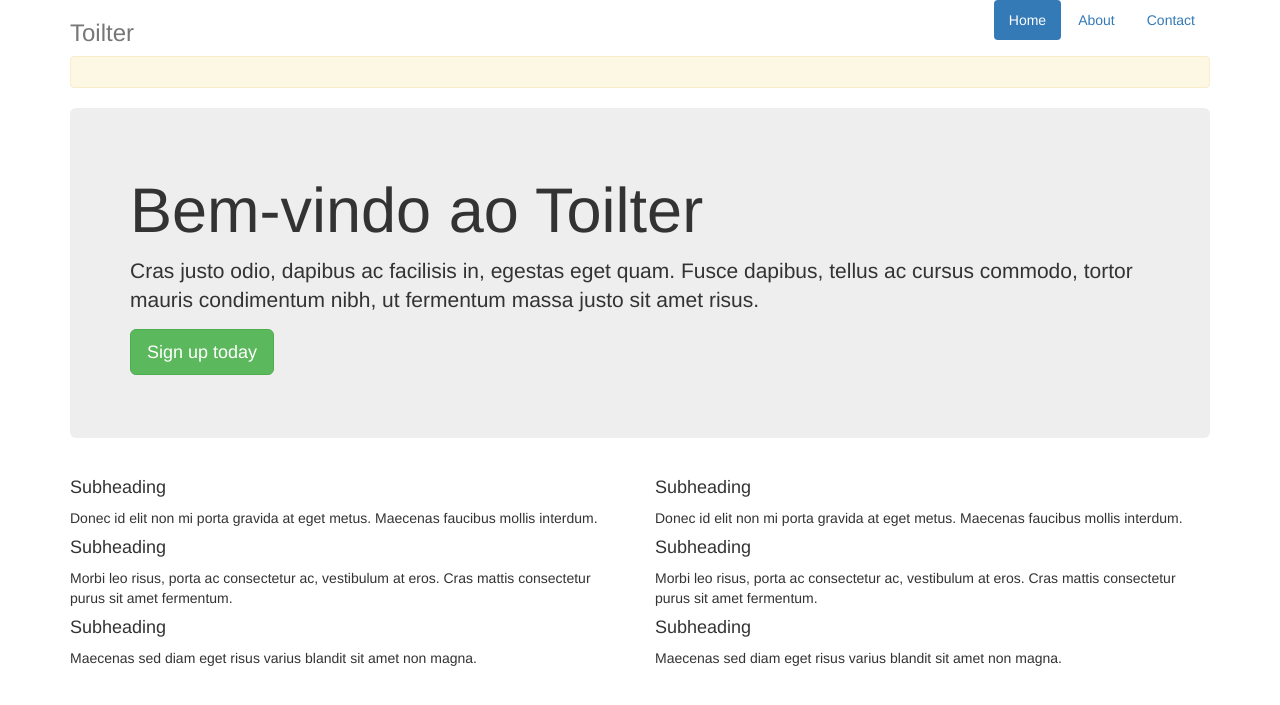
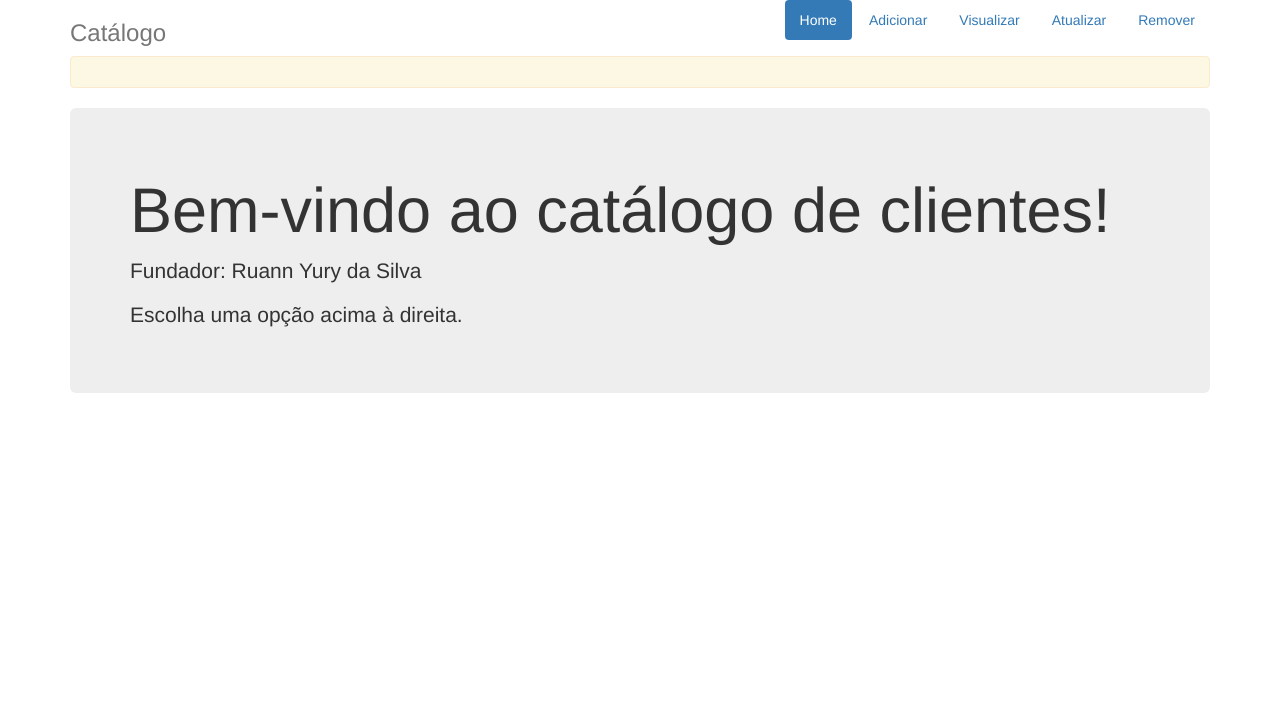
Before and after one commit to ruannyury/RuannYury, a Flask app: page / in a window 1280 px wide. Shown: the top 705 px of the page. Run offline with Flask 2, Linux system fonts and the light colour scheme; some libraries are stand-ins or nearby versions.

Commit message:
Version Final

```diff
--- a/Atividades[Avaliação] - Etapa 2 /app/__init__.py
+++ b/Atividades[Avaliação] - Etapa 2 /app/__init__.py
@@ -1,14 +1,72 @@
-from flask import Flask
-from flask_sqlalchemy import SQLAlchemy
-from flask_migrate import Migrate
+from flask import Flask, request, url_for, redirect, render_template, flash
+from app.models.tables import Cliente
 
 
 app = Flask(__name__)
 app.config.from_object('config')
 
-db = SQLAlchemy(app)
-migrate = Migrate(app, db)
+global_id = 4
+global_codigo = 400
 
 
-from app.models import tables
-from app.controllers import default
+def atualizar_1(cliente):
+    global global_id
+    global global_codigo
+    global_id += 1
+    global_codigo += 100
+    clientes.append(cliente)
+
+
+def deletar(cliente):
+    clientes.remove(cliente)
+
+
+# Instanciar os Clientes
+clientes = [Cliente(1, "Ruann Yury", 100, '200.100.345-34', 'fisica'),
+            Cliente(2, "Israelzin", 200, '200.100.346-34', 'fisica'),
+            Cliente(3, "Rafolas", 300, '200.100.347-34', 'juridica')]
+
+
+@app.route("/home")
+@app.route("/index")
+@app.route("/")
+def index():
+    return render_template('index.html')
+
+
+@app.route("/adicionar", methods=['GET', 'POST'])
+def adicionar():
+    if request.method == 'POST':
+        cliente = Cliente(global_id, request.form['nome'], global_codigo, request.form['cpfcnpj'], 'fisica')
+        atualizar_1(cliente)
+        flash('Adicionado!')
+        return redirect(url_for('visualizar'))
+    return render_template('adicionar.html')
+
+
+@app.route("/visualizar")
+def visualizar():
+    return render_template('visualizar.html', clientes=clientes)
+
+
+@app.route("/atualizar", methods=['GET', 'POST'])
+def atualizar():
+    if request.method == 'POST':
+        cliente_id = int(request.form['id'])
+        cliente = [c for c in clientes if cliente_id == c.get_id()][0]
+        cliente.set_nome(request.form['nome'])
+        cliente.set_cnpjcpf(request.form['cpfcnpj'])
+        flash('Atualizado!')
+        return redirect(url_for('visualizar'))
+    return render_template('atualizar.html')
+
+
+@app.route("/remover", methods=['GET', 'POST'])
+def remover():
+    if request.method == 'POST':
+        cliente_id = int(request.form['id'])
+        cliente = [c for c in clientes if cliente_id == c.get_id()][0]
+        deletar(cliente)
+        return render_template('remover.html', cliente=cliente)
+    else:
+        return render_template('remover.html')
--- a/Atividades[Avaliação] - Etapa 2 /app/controllers/default.py
+++ /dev/null
@@ -1,22 +0,0 @@
-from app import app, db
-from flask import render_template
-from app.models.tables import User
-
-# from app.models.forms import LoginForm
-
-
-@app.route("/index")
-@app.route("/")
-def index():
-    return render_template('index.html')
-
-
-@app.route("/teste/<info>")
-@app.route("/teste", defaults={"info": None})
-def teste(info):
-    r = User.query.filter_by(username="ruannyury").first()
-    r.name = "Ruann Y."
-    db.session.add(r)
-    db.session.commit()
-    print(r.name)
-    return "Ok."
--- a/Atividades[Avaliação] - Etapa 2 /app/templates/base.html
+++ b/Atividades[Avaliação] - Etapa 2 /app/templates/base.html
@@ -10,7 +10,7 @@
     <link rel="icon" href="../../favicon.ico">
     <link rel="canonical" href="https://getbootstrap.com/docs/3.3/examples/jumbotron-narrow/">
 
-    <title>{% block title %}Toilter{% endblock %}</title>
+    <title>Catálogo</title>
 
     <!-- Bootstrap core CSS -->
     <link href="{{ url_for('static', filename='css/bootstrap.min.css') }}" rel="stylesheet">
@@ -37,12 +37,14 @@
       <div class="header clearfix">
         <nav>
           <ul class="nav nav-pills pull-right">
-            <li role="presentation" class="active"><a href="#">Home</a></li>
-            <li role="presentation"><a href="#">About</a></li>
-            <li role="presentation"><a href="#">Contact</a></li>
+            <li role="presentation" class="active"><a href="{{ url_for('index') }}">Home</a></li>
+            <li role="presentation"><a href="{{ url_for('adicionar') }}">Adicionar</a></li>
+            <li role="presentation"><a href="{{ url_for('visualizar') }}">Visualizar</a></li>
+            <li role="presentation"><a href="{{ url_for('atualizar') }}">Atualizar</a></li>
+            <li role="presentation"><a href="{{ url_for('remover') }}">Remover</a></li>
           </ul>
         </nav>
-        <h3 class="text-muted">Toilter</h3>
+        <h3 class="text-muted">Catálogo</h3>
       </div>
 
       <div class="alert alert-warning">
--- a/Atividades[Avaliação] - Etapa 2 /app/templates/index.html
+++ b/Atividades[Avaliação] - Etapa 2 /app/templates/index.html
@@ -5,32 +5,10 @@
 {% block content %}
 
 <div class="jumbotron">
-        <h1>Bem-vindo ao Toilter</h1>
-        <p class="lead">Cras justo odio, dapibus ac facilisis in, egestas eget quam. Fusce dapibus, tellus ac cursus commodo, tortor mauris condimentum nibh, ut fermentum massa justo sit amet risus.</p>
-        <p><a class="btn btn-lg btn-success" href="#" role="button">Sign up today</a></p>
+        <h1>Bem-vindo ao catálogo de clientes!</h1>
+        <p class="lead">Fundador: Ruann Yury da Silva</p>
+        <p>Escolha uma opção acima à direita.</p>
+        <!--<p><a class="btn btn-lg btn-success" href="#" role="button">Sign up today</a></p>-->
       </div>
 
-      <div class="row marketing">
-        <div class="col-lg-6">
-          <h4>Subheading</h4>
-          <p>Donec id elit non mi porta gravida at eget metus. Maecenas faucibus mollis interdum.</p>
-
-          <h4>Subheading</h4>
-          <p>Morbi leo risus, porta ac consectetur ac, vestibulum at eros. Cras mattis consectetur purus sit amet fermentum.</p>
-
-          <h4>Subheading</h4>
-          <p>Maecenas sed diam eget risus varius blandit sit amet non magna.</p>
-        </div>
-
-        <div class="col-lg-6">
-          <h4>Subheading</h4>
-          <p>Donec id elit non mi porta gravida at eget metus. Maecenas faucibus mollis interdum.</p>
-
-          <h4>Subheading</h4>
-          <p>Morbi leo risus, porta ac consectetur ac, vestibulum at eros. Cras mattis consectetur purus sit amet fermentum.</p>
-
-          <h4>Subheading</h4>
-          <p>Maecenas sed diam eget risus varius blandit sit amet non magna.</p>
-        </div>
-      </div>
-      {% endblock %}
+{% endblock %}
--- a/Atividades[Avaliação] - Etapa 2 /config.py
+++ b/Atividades[Avaliação] - Etapa 2 /config.py
@@ -7,4 +7,4 @@ DEBUG = True
 SQLALCHEMY_DATABASE_URI = 'sqlite:///' + os.path.join(basedir, 'storage.db')
 SQLALCHEMY_TRACK_MODIFICATIONS = True
 
-SECRET_KEY = 'LUIDfamous123!@#'
+SECRET_KEY = '123!@#'
```
Also changed, not shown: Atividades[Avaliação] - Etapa 2 /app/models/forms.py (deleted, +0 -9 lines), Atividades[Avaliação] - Etapa 2 /app/models/tables.py (+35 -52 lines), Atividades[Avaliação] - Etapa 2 /app/templates/adicionar.html (added, +20 -0 lines), Atividades[Avaliação] - Etapa 2 /app/templates/atualizar.html (added, +25 -0 lines), Atividades[Avaliação] - Etapa 2 /app/templates/remover.html (added, +17 -0 lines), Atividades[Avaliação] - Etapa 2 /app/templates/visualizar.html (added, +16 -0 lines), Atividades[Avaliação] - Etapa 2 /app/controllers/__init__.py (deleted), Atividades[Avaliação] - Etapa 2 /app/storage.db (deleted), Atividades[Avaliação] - Etapa 2 /storage.db (deleted).
